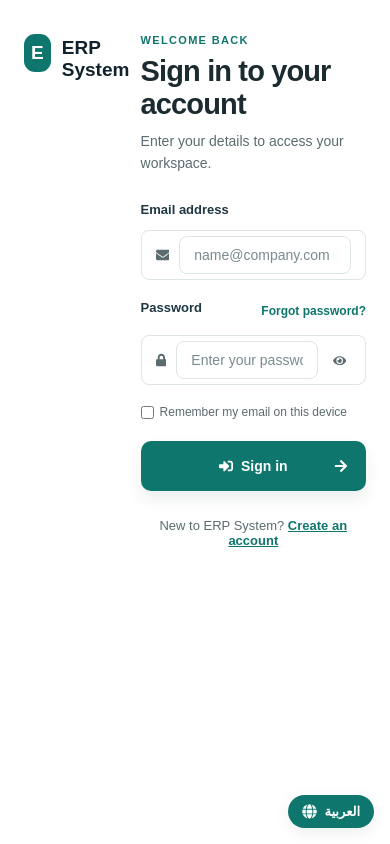
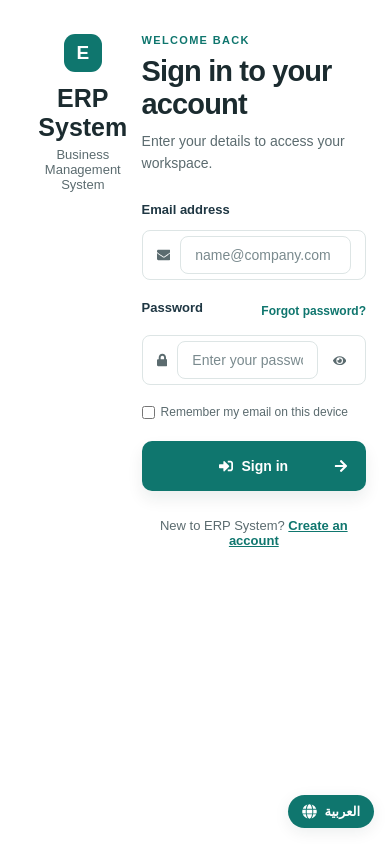
Before and after one commit to marwan7assan/erp-system, a React (Vite) app: page /login in a window 390 px wide. Built offline with nearby package versions, Linux system fonts and the light colour scheme; no server answers.

Commit message:
Center mobile auth branding and configure Vercel routes

```diff
--- a/src/index.css
+++ b/src/index.css
@@ -1199,7 +1199,7 @@ html[dir="rtl"] .app-sidebar-collapsed .main-content { margin-right: 76px; margi
   .auth-showcase { display: none; }
   .auth-shell .auth-container { min-height: 100vh; padding: 34px 24px; align-items: flex-start; }
   .auth-language-toggle { top: 28px; right: 24px; }
-  .auth-mobile-brand { display: flex; align-items: center; justify-content: center; gap: 11px; margin-bottom: 52px; color: var(--sidebar-bg); font-size: 19px; font-weight: 800; }
+  .auth-mobile-brand { display: flex; flex-direction: column; align-items: center; justify-content: center; gap: 0; margin-bottom: 52px; }
   .auth-logo { width: 38px; height: 38px; border-radius: 11px; color: #fff; background: var(--primary); font-size: 19px; box-shadow: none; }
 }
 
--- a/src/pages/auth/ForgotPassword.jsx
+++ b/src/pages/auth/ForgotPassword.jsx
@@ -36,7 +36,7 @@ function ForgotPassword() {
 
   return <div className="auth-page"><div className="auth-shell auth-shell-compact">
     <aside className="auth-showcase"><div className="auth-showcase-logo">E</div><p className="auth-kicker">{t("auth.accountSecurity")}</p><h1>{t("auth.secureRecovery")}</h1><p>{t("auth.recoveryDescription")}</p><div className="auth-showcase-points"><span>✓ {t("auth.oneTimeVerification")}</span><span>✓ {t("auth.passwordProtection")}</span></div></aside>
-    <main className="auth-container"><AuthLanguageToggle /><div className="auth-mobile-brand"><div className="auth-logo">E</div><span>ERP System</span></div><div className="auth-card">
+    <main className="auth-container"><AuthLanguageToggle /><div className="auth-mobile-brand auth-brand"><div className="auth-logo">E</div><h1>{t("auth.systemName")}</h1><p>{t("auth.systemDescription")}</p></div><div className="auth-card">
       <Link to="/login" className="back-link"><FaArrowLeft /> {t("auth.backToLogin")}</Link>
       <div className="reset-steps"><span className={step >= 1 ? "active" : ""}>1</span><i className={step >= 2 ? "active" : ""} /><span className={step >= 2 ? "active" : ""}>2</span><i className={step >= 3 ? "active" : ""} /><span className={step >= 3 ? "active" : ""}>3</span></div>
       {step === 1 && <><div className="auth-card-heading"><p className="auth-kicker">{t("auth.recovery")}</p><h2>{t("auth.forgotTitle")}</h2><p className="auth-subtitle">{t("auth.forgotSubtitle")}</p></div>{error && <div className="auth-error" role="alert">{error}</div>}<form onSubmit={requestCode}><div className="form-group"><label htmlFor="reset-email">{t("auth.emailAddress")}</label><div className="input-wrapper"><FaEnvelope /><input id="reset-email" type="email" autoComplete="email" value={email} onChange={(event) => setEmail(event.target.value)} placeholder={t("auth.emailPlaceholder")} required /></div></div><button className="auth-button" disabled={isSubmitting}>{isSubmitting ? <><span className="button-spinner" />{t("auth.sendingCode")}</> : t("auth.continue")}</button></form></>}
--- a/src/pages/auth/Login.jsx
+++ b/src/pages/auth/Login.jsx
@@ -56,7 +56,7 @@ function Login() {
 
   return <div className="auth-page"><div className="auth-shell">
     <aside className="auth-showcase"><div className="auth-showcase-logo">E</div><p className="auth-kicker">ERP SYSTEM</p><h1>{t("auth.businessConfidence")}</h1><p>{t("auth.workspaceDescription")}</p><div className="auth-showcase-points"><span>✓ {t("auth.secureAccess")}</span><span>✓ {t("auth.realTimeInsights")}</span><span>✓ {t("auth.builtForTeam")}</span></div></aside>
-    <main className="auth-container"><div className="auth-mobile-brand"><div className="auth-logo">E</div><span>ERP System</span></div><div className="auth-card">
+    <main className="auth-container"><div className="auth-mobile-brand auth-brand"><div className="auth-logo">E</div><h1>{t("auth.systemName")}</h1><p>{t("auth.systemDescription")}</p></div><div className="auth-card">
       <div className="auth-card-heading"><p className="auth-kicker">{t("auth.welcome")}</p><h2>{t("auth.signInTitle")}</h2><p className="auth-subtitle">{t("auth.signInSubtitle")}</p></div>
       {infoMessage && <div className="auth-success" role="status">{infoMessage}</div>}
       {error && <div className="auth-error" role="alert">{error}</div>}
```
